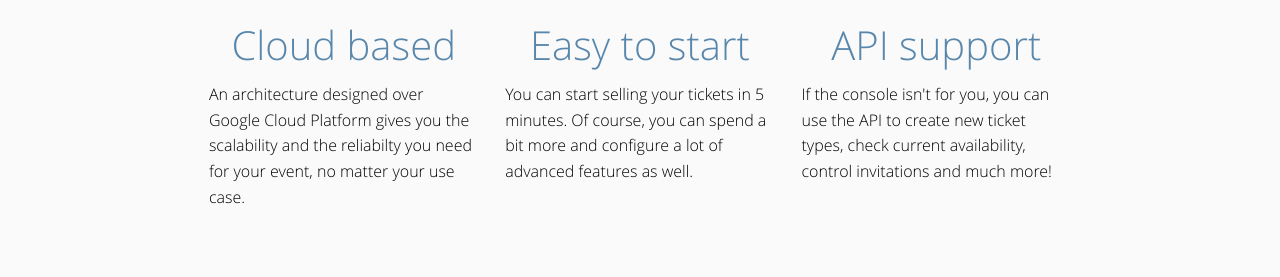
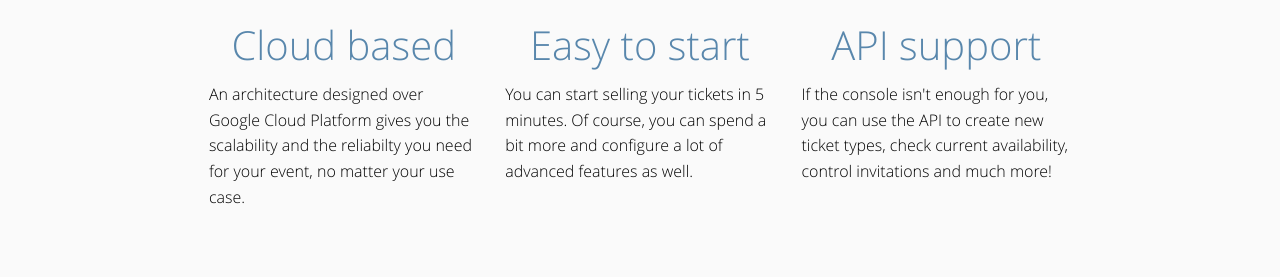
Before and after one commit to ccoloma/web-koliseo-limited, a Jekyll site: the page built from index.html, in a window 1280 px wide and 900 px high, scrolled down 761 px. Shown: the part 177-454 px from the top of the window. Built offline with Jekyll 4.4.1, drawn with Linux system fonts in a browser that asks for light colours; nearby versions of some CDN libraries.

Commit message:
Minor change

```diff
--- a/_data/i18n.yaml
+++ b/_data/i18n.yaml
@@ -18,7 +18,7 @@ CloudBasedDesc: An architecture designed over Google Cloud Platform gives you th
 EasyToStart: Easy to start
 EasyToStartDesc: You can start selling your tickets in 5 minutes. Of course, you can spend a bit more and configure a lot of advanced features as well.
 API: API support
-APIDesc: If the console isn't for you, you can use the API to create new ticket types, check current availability, control invitations and much more!
+APIDesc: If the console isn't enough for you, you can use the API to create new ticket types, check current availability, control invitations and much more!
 
 Agenda:
   Title: C4P and Agenda support
```
